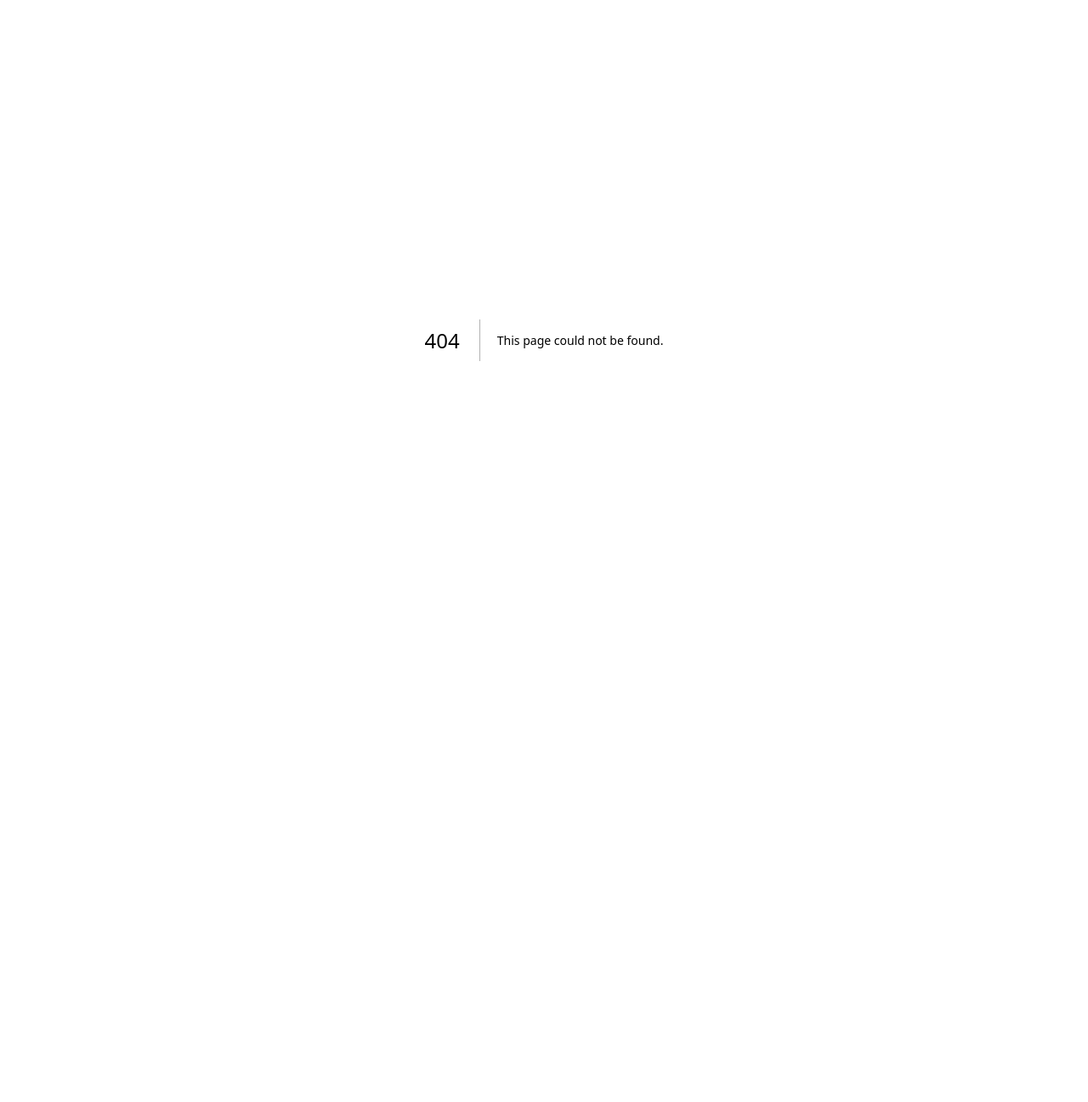
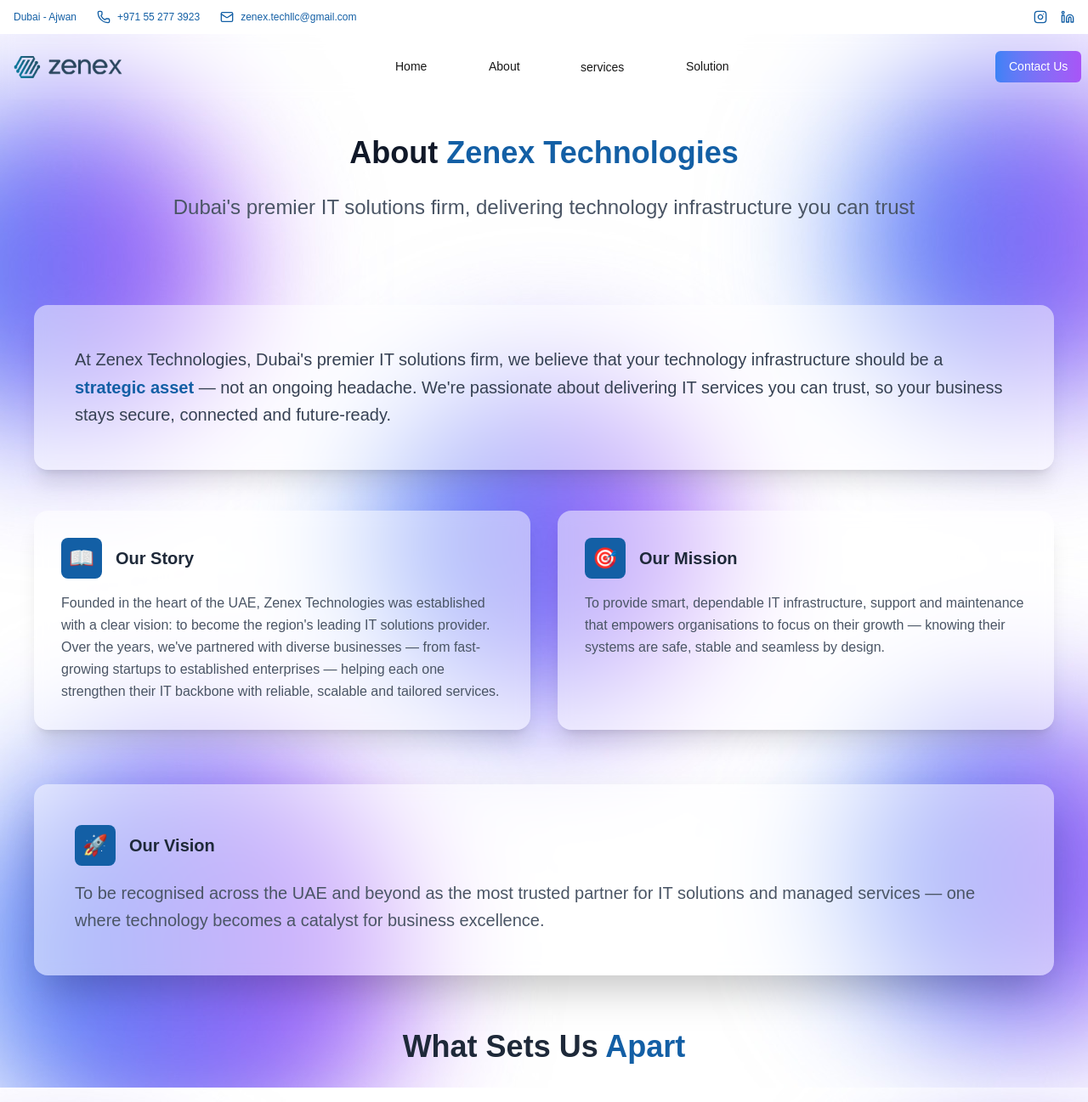
Before and after one commit to iamjuu/zenex, a Next.js app: page /about in a window 1280 px wide. Before the commit this address had no page. Shown: the top 1297 px of the page at 85% size. Before the commit the page ends 800 px from the top, so only its background shows below. Built offline with nearby package versions, Linux system fonts and the light colour scheme; a web font is replaced by a local one.

Commit message:
about page ready

```diff
--- /dev/null
+++ b/app/about/page.jsx
@@ -0,0 +1,213 @@
+'use client';
+
+import React from 'react';
+import Image from 'next/image';
+import Link from 'next/link';
+import Navbar from "../../components/navbar";
+import Footer from "../../components/footer";
+import Button from "../../components/button";
+import { Backgound } from "../../public/assets";
+
+const AboutPage = () => {
+  const features = [
+    {
+      title: "Local Expertise, Global Standards",
+      description: "Based in Dubai, we combine deep regional knowledge with international best practices in IT support and infrastructure.",
+      icon: "🌍"
+    },
+    {
+      title: "Proactive Maintenance & Support",
+      description: "With custom Annual Maintenance Contracts (AMC) and 24/7 helpdesk monitoring, downtime isn't just fixed — it's avoided.",
+      icon: "🛡️"
+    },
+    {
+      title: "Tailored Solutions",
+      description: "We recognise that every business is unique. Our network setups, cloud migrations, security systems and AMCs are crafted to match your needs.",
+      icon: "⚙️"
+    },
+    {
+      title: "Partnership Mindset",
+      description: "We don't just deliver services — we build relationships. Our goal is to be your long-term IT partner, helping you adapt and grow.",
+      icon: "🤝"
+    }
+  ];
+
+  return (
+    <div
+      style={{
+        backgroundImage: `url(${Backgound.src})`,
+        backgroundPosition: "center",
+        backgroundSize: "cover",
+        backgroundRepeat: "no-repeat",
+        backgroundAttachment: "fixed",
+      }}
+      className="min-h-screen px-2"
+    >
+      <Navbar />
+
+      {/* Hero Section */}
+      <section
+        className="pt-32 md:pt-40 pb-16 px-4 sm:px-6 lg:px-8"
+        data-aos="fade-in"
+      >
+        <div className="max-w-7xl mx-auto text-center">
+          <h1
+            className="text-4xl sm:text-5xl lg:text-4xl font-bold mb-6 text-gray-900"
+            data-aos="fade-down"
+            data-aos-delay="100"
+          >
+            About <span className="text-[#135fa5]">Zenex Technologies</span>
+          </h1>
+          <p
+            className="text-xl sm:text-2xl text-gray-600 max-w-4xl mx-auto leading-relaxed"
+            data-aos="fade-up"
+            data-aos-delay="200"
+          >
+            Dubai's premier IT solutions firm, delivering technology infrastructure you can trust
+          </p>
+        </div>
+      </section>
+
+      {/* Main Content Section */}
+      <section className="py-8 px-4 sm:px-6 lg:px-8">
+        <div className="max-w-7xl mx-auto">
+          <div
+            className="bg-white/50 backdrop-blur-sm rounded-2xl shadow-xl p-8 sm:p-12 mb-12"
+            data-aos="fade-up"
+            data-aos-delay="100"
+          >
+            <p className="text-lg sm:text-xl text-gray-700 leading-relaxed">
+              At Zenex Technologies, Dubai's premier IT solutions firm, we believe that your technology infrastructure should be a <span className="font-semibold text-[#135fa5]">strategic asset</span> — not an ongoing headache. We're passionate about delivering IT services you can trust, so your business stays secure, connected and future-ready.
+            </p>
+          </div>
+
+          {/* Story & Mission Grid */}
+          <div className="grid md:grid-cols-2 gap-8 mb-16">
+            {/* Our Story */}
+            <div
+              className="bg-white/50 backdrop-blur-sm rounded-2xl p-8 shadow-xl hover:shadow-2xl transition-all duration-500"
+              data-aos="fade-right"
+              data-aos-delay="150"
+            >
+              <div className="flex items-center mb-4">
+                <div className="w-12 h-12 bg-[#135fa5] rounded-lg flex items-center justify-center text-2xl mr-4">
+                  📖
+                </div>
+                <h2 className="text-xl sm:text-xl font-bold text-gray-800">Our Story</h2>
+              </div>
+              <p className="text-gray-600 leading-relaxed">
+                Founded in the heart of the UAE, Zenex Technologies was established with a clear vision: to become the region's leading IT solutions provider. Over the years, we've partnered with diverse businesses — from fast-growing startups to established enterprises — helping each one strengthen their IT backbone with reliable, scalable and tailored services.
+              </p>
+            </div>
+
+            {/* Our Mission */}
+            <div
+              className="bg-white/50 backdrop-blur-sm rounded-2xl p-8 shadow-xl hover:shadow-2xl transition-all duration-500"
+              data-aos="fade-left"
+              data-aos-delay="150"
+            >
+              <div className="flex items-center mb-4">
+                <div className="w-12 h-12 bg-[#135fa5] rounded-lg flex items-center justify-center text-2xl mr-4">
+                  🎯
+                </div>
+                <h2 className="text-xl sm:text-xl font-bold text-gray-800">Our Mission</h2>
+              </div>
+              <p className="text-gray-600 leading-relaxed">
+                To provide smart, dependable IT infrastructure, support and maintenance that empowers organisations to focus on their growth — knowing their systems are safe, stable and seamless by design.
+              </p>
+            </div>
+          </div>
+
+          {/* Our Vision */}
+          <div
+            className="bg-white/50 backdrop-blur-sm rounded-2xl p-8 sm:p-12 mb-16 shadow-2xl "
+            data-aos="zoom-in"
+            data-aos-delay="200"
+          >
+            <div className="flex items-center mb-4">
+              <div className="w-12 h-12 bg-[#135fa5] rounded-lg flex items-center justify-center text-2xl mr-4">
+                🚀
+              </div>
+              <h2 className="text-xl sm:text-xl font-bold text-gray-800">Our Vision</h2>
+            </div>
+            <p className="text-lg sm:text-xl leading-relaxed text-gray-600">
+              To be recognised across the UAE and beyond as the most trusted partner for IT solutions and managed services — one where technology becomes a catalyst for business excellence.
+            </p>
+          </div>
+
+          {/* What Sets Us Apart */}
+          <div className="mb-16">
+            <h2
+              className="text-3xl sm:text-4xl font-bold text-center text-gray-800 mb-12"
+              data-aos="fade-up"
+              data-aos-delay="100"
+            >
+              What Sets Us <span className="text-[#135fa5]">Apart</span>
+            </h2>
+
+            <div className="grid sm:grid-cols-2 lg:grid-cols-4 gap-6">
+              {features.map((feature, index) => (
+                <div
+                  key={index}
+                  className="bg-white/50 backdrop-blur-sm rounded-2xl p-6 shadow-xl hover:shadow-2xl hover:-translate-y-2 transition-all duration-500 group"
+                  data-aos="fade-up"
+                  data-aos-delay={100 + (index * 50)}
+                >
+                  <div className="text-[32px] mb-4 group-hover:scale-110 transition-transform duration-300">{feature.icon}</div>
+                  <h3 className="text-lg sm:text-[18px] font-bold text-gray-800 mb-3">
+                    {feature.title}
+                  </h3>
+                  <p className="text-[14px] text-gray-600 leading-relaxed">
+                    {feature.description}
+                  </p>
+                </div>
+              ))}
+            </div>
+          </div>
+
+          {/* Our Promise */}
+          <div
+            className="bg-white/50 backdrop-blur-sm rounded-2xl p-8 sm:p-12 shadow-2xl  mb-16"
+            data-aos="fade-up"
+            data-aos-delay="100"
+          >
+            <div className="flex items-center mb-6">
+              <div className="w-14 h-14 bg-[#135fa5] rounded-lg flex items-center justify-center text-3xl mr-4">
+                💎
+              </div>
+              <h2 className="text-xl  md:text-xl font-bold text-gray-800">Our Promise</h2>
+            </div>
+            <p className="text-base sm:text-lg md:text-xl text-gray-600 leading-relaxed">
+              When you choose Zenex Technologies, you're choosing an IT partner committed to <span className="text-[#135fa5] font-semibold">reliability, innovation, and support excellence</span>. We promise to keep your systems optimised, secure and aligned with your business goals — so you can focus on what matters most: running and growing your business.
+            </p>
+          </div>
+
+          {/* CTA Section */}
+          <div
+            className="text-center mb-16"
+            data-aos="fade-up"
+            data-aos-delay="150"
+          >
+            <h3 className="text-2xl sm:text-3xl font-bold text-gray-800 mb-6">
+              Ready to Transform Your IT Infrastructure?
+            </h3>
+            <Button
+              as="a"
+              href="https://wa.me/971552773923?text=How%20can%20I%20help%20you%3F"
+              target="_blank"
+              rel="noopener noreferrer"
+              aria-label="Chat on WhatsApp"
+              className="text-lg py-4 px-8"
+            >
+              Get in Touch
+            </Button>
+          </div>
+        </div>
+      </section>
+
+      <Footer />
+    </div>
+  );
+};
+
+export default AboutPage;
--- a/components/navbar/index.jsx
+++ b/components/navbar/index.jsx
@@ -11,7 +11,7 @@
 
 const navLinks = [
   { href: "/#hero", label: "Home" },
-  { href: "/#about", label: "About" },
+  { href: "/about", label: "About" },
   { href: "/services", label: "services" },
   { href: "/#solution", label: "Solution" },
   // { href: "/#project", label: "Projects" },
```
